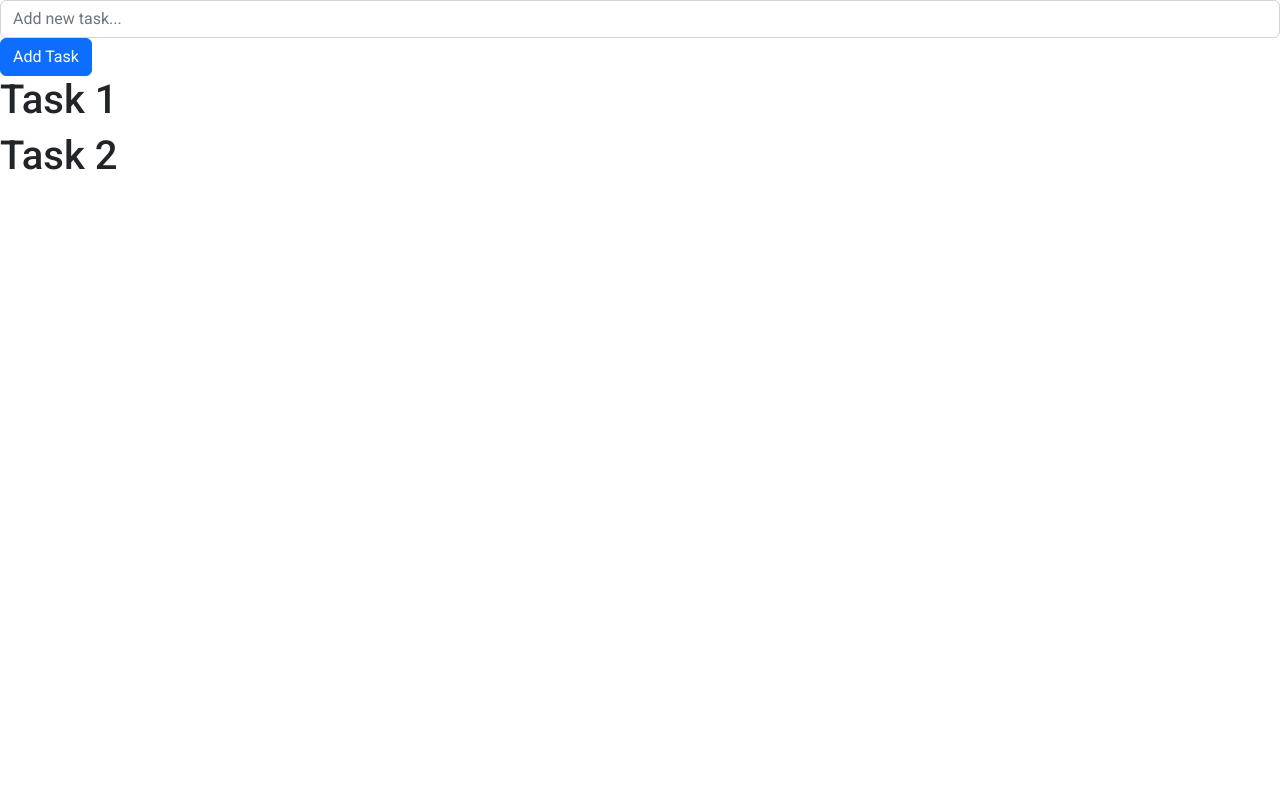
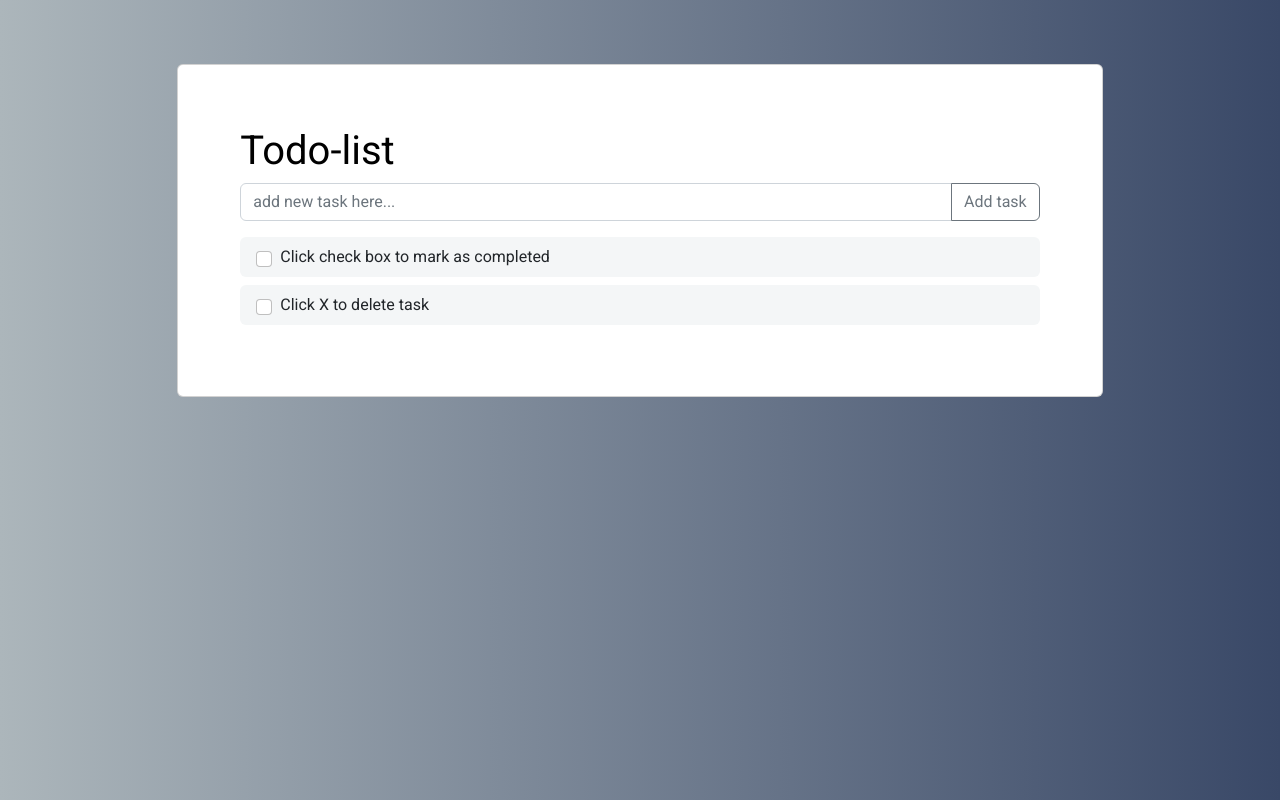
Before and after one commit to jaybay10/mega-nutun-todolist, an Angular app in the folder project-app/: page / in a window 1280 px wide. Built offline with nearby package versions, Linux system fonts and the light colour scheme.

Commit message:
frontend for adding new task completed

```diff
--- a/project-app/src/app/app.component.css
+++ b/project-app/src/app/app.component.css
@@ -0,0 +1,32 @@
+.gradient-custom{
+    background: rgb(172,182,187);
+    background: linear-gradient(90deg, rgba(172,182,187,1) 0%, rgba(57,72,103,1) 100%);
+}
+
+h1{
+    font-family: 'Roboto', sans-serif;
+    font-weight: 400;
+    font-size: 2.5rem;
+    color: #000;
+}
+.container{
+    padding-top: 5%;
+    padding-bottom: 5%;
+    height: 100px;
+}
+
+.row{
+    display: flex;
+    justify-content: center;
+    align-items: center;
+    height: 100px;
+}
+
+.card{
+    padding: 5%;
+}
+
+.card:hover{
+    cursor: pointer;
+    box-shadow: 0 0 11px rgba(255,255,255,.2);
+}
--- a/project-app/src/app/app.component.html
+++ b/project-app/src/app/app.component.html
@@ -1,3 +1,16 @@
-<app-task-header (taskCreated)="onNewTaskCreated($event)"></app-task-header>
-<app-task-lists *ngFor="let task of taskList, index as newTask"
-[newTask]="task"></app-task-lists>
+<section class="vh-100 gradient-custom">
+  <div class="container">
+    <div class="row">
+      <div class="col col-xl-10">
+        <div class="card">
+          <div class="card-body">
+            <h1>Todo-list</h1>
+            <app-task-header (taskCreated)="onNewTaskCreated($event)"></app-task-header>
+            <app-task-lists *ngFor="let task of taskList, index as newTask"
+            [newTask]="task"></app-task-lists>
+          </div>
+        </div>
+      </div>
+    </div>
+  </div>
+</section>
--- a/project-app/src/app/app.component.ts
+++ b/project-app/src/app/app.component.ts
@@ -9,12 +9,7 @@ export class AppComponent {
   title = 'project-app';
 
 
-  taskList = [{
-    task: "Task 1"
-  },
-  {
-  task: "Task 2"
-  }];
+  taskList = [{task: "Click check box to mark as completed"}, {task: "Click X to delete task"}];
 
   onNewTaskCreated(newTask: {task: string}){
     this.taskList.push({
--- a/project-app/src/app/task-header/task-header.component.css
+++ b/project-app/src/app/task-header/task-header.component.css
@@ -0,0 +1,3 @@
+.btn:hover{
+    transition: 0.3s;
+}
--- a/project-app/src/app/task-header/task-header.component.html
+++ b/project-app/src/app/task-header/task-header.component.html
@@ -1,4 +1,4 @@
-<div>
-    <input type="text" class="form-control" placeholder="Add new task..." [(ngModel)]="newTask">
-    <button class="btn btn-primary" (click)="AddNewTask()">Add Task</button>
+<div class="input-group mb-3">
+    <input type="text" class="form-control" placeholder="add new task here..." [(ngModel)]="newTask">
+    <button class="btn btn-outline-secondary" type="button" (click)="AddNewTask()">Add task</button>
 </div>
--- a/project-app/src/app/task-lists/task-lists.component.html
+++ b/project-app/src/app/task-lists/task-lists.component.html
@@ -1 +1,12 @@
-<h1>{{newTask.task}}</h1>
+
+        <div class="tab-content" id="ex1-content">
+            <div class="tab-pane fade show active" id="ex1-tabs-1" role="tabpanel"
+              aria-labelledby="ex1-tab-1">
+              <ul class="list-group mb-0">
+                <li class="list-group-item d-flex align-items-center border-0 mb-2 rounded"
+                  style="background-color: #f4f6f7;">
+                  <input class="form-check-input me-2" type="checkbox" value="" aria-label="..." unchecked />
+                  {{newTask.task}}
+              </ul>
+            </div>
+          </div>
```
